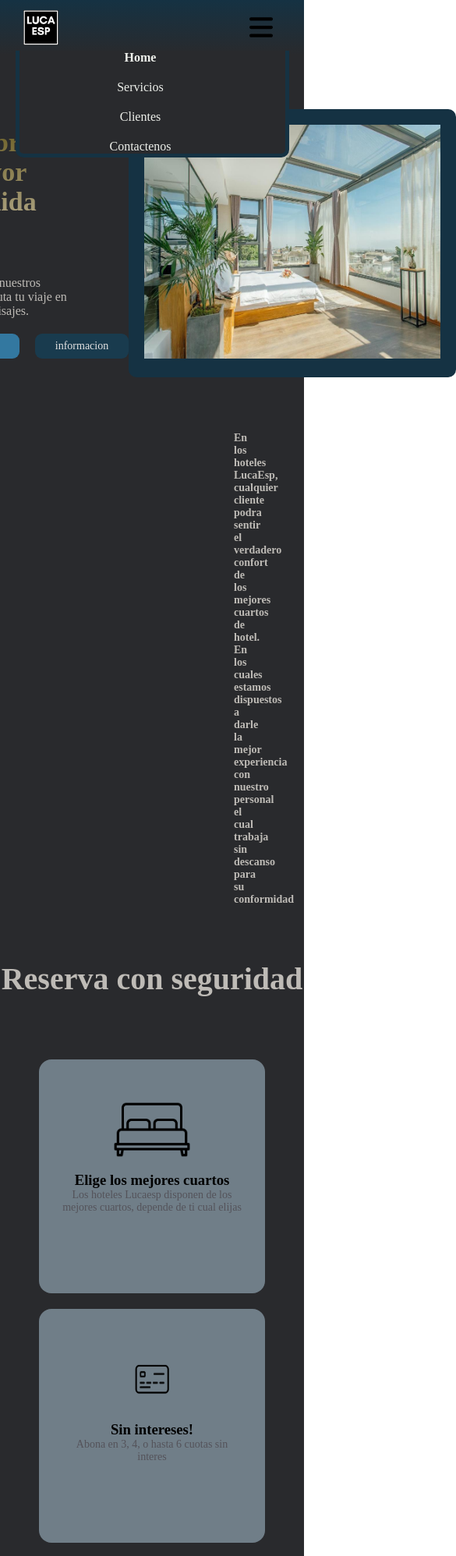
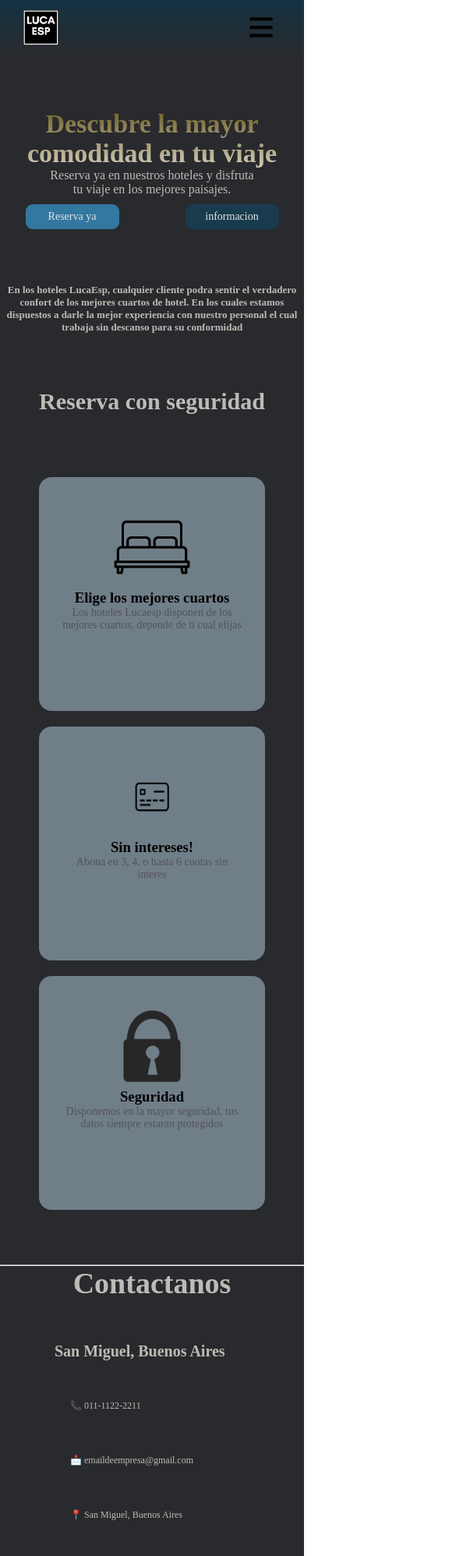
Before and after one commit to LucaEspinola/Proyecto, a plain HTML site: page index.html in a window 390 px wide. Shown: the top 1996 px of the page at 78% size, 585 px wide, since content can reach past the window. Drawn offline with Linux system fonts and the light colour scheme; a web font is replaced by a local one.

Commit message:
mediaqueries celular

```diff
--- a/index.html
+++ b/index.html
@@ -15,15 +15,15 @@
     <header>
         <img src="./Captura.PNG" alt="Logo" class="logo">
         <nav class="navbar">
-           <label for="toggle-menu"><img src="./bars-solid.svg" alt="iconomenu"></label>
-            <input type="checkbox" id="toggle-menu">
+           <label for="toggle-menu"><img src="./bars-solid.svg" alt="iconomenu"/></label>
+            <input type="checkbox" id="toggle-menu"/>
            <ul class="lista-nav">
                 <li><a href="#">Home</a></li>
                 <li><a href="#">Servicios</a></li>
                 <li><a href="#">Clientes</a></li>
                 <li><a href="#">Contactenos</a></li>
             </ul>
-        </na>
+        </nav>
     </header>
     <main>
        <section id="hero">
--- a/mediaqueris.css
+++ b/mediaqueris.css
@@ -7,7 +7,10 @@
         right: 5%;
         width: 90%;
         flex-direction: column;
-        gap: 20px;
+        align-items: flex-start;
+        justify-content: flex-start;
+        padding: 45px 20px;
+        gap: 30px;
         background:#292a2d ;
         border: 5px solid #153243;
         border-top: none;
@@ -24,4 +27,86 @@
     #toggle-menu:checked + .lista-nav{
         display: flex;
     }
+
+    .hero-info{
+        width: 100%;
+        justify-content: center;
+        text-align: center;
+        margin-left: auto;
+    }
+
+    .hero-info h1{
+        min-width: unset;
+        max-width: 500px;
+        width: 90%;
+        justify-content: center;
+        text-align: center;
+        margin: auto;
+    }
+
+    .hero-info p{
+        text-align: center;
+        margin: auto;
+    }
+
+    .buttons-hero-info{
+        margin: auto;
+    }
+
+    .buttons-a{
+        margin: auto;
+    }
+
+    .footer-page p{
+        width: 100%;
+        padding: 0px 100px;
+        margin: 0 auto;
+    }
+
+
+    .hero-card{
+        display: none;
+
+    }
+
+
+    .info-card-container{
+        flex-direction: column;
+    }
+
+    .contact-bottom img{
+        display: none;
+    }
 }
+
+@media (max-width: 572px){
+
+    .footer-page p{
+        font-size: 13px;
+        padding: 0px;
+    }
+
+    #info h2 {
+        text-align: center;
+        font-size: 30px;
+    }
+
+    .contact-bottom{
+        flex-direction: column;
+        margin: 0;
+    }
+
+    .contact-bottom p{
+        font-size: 12px;
+    }
+
+    #footer-contact h2{
+        text-align: center;
+        justify-content: center;
+        font-size: 38px;
+    }
+
+    .redes img{
+        margin: 0;
+    }
+}
--- a/style.css
+++ b/style.css
@@ -27,7 +27,7 @@ header {
     margin-left: 30px;
 }
 
-.navbar
+
 .lista-nav {
     display: flex;
     align-items: center;
```
